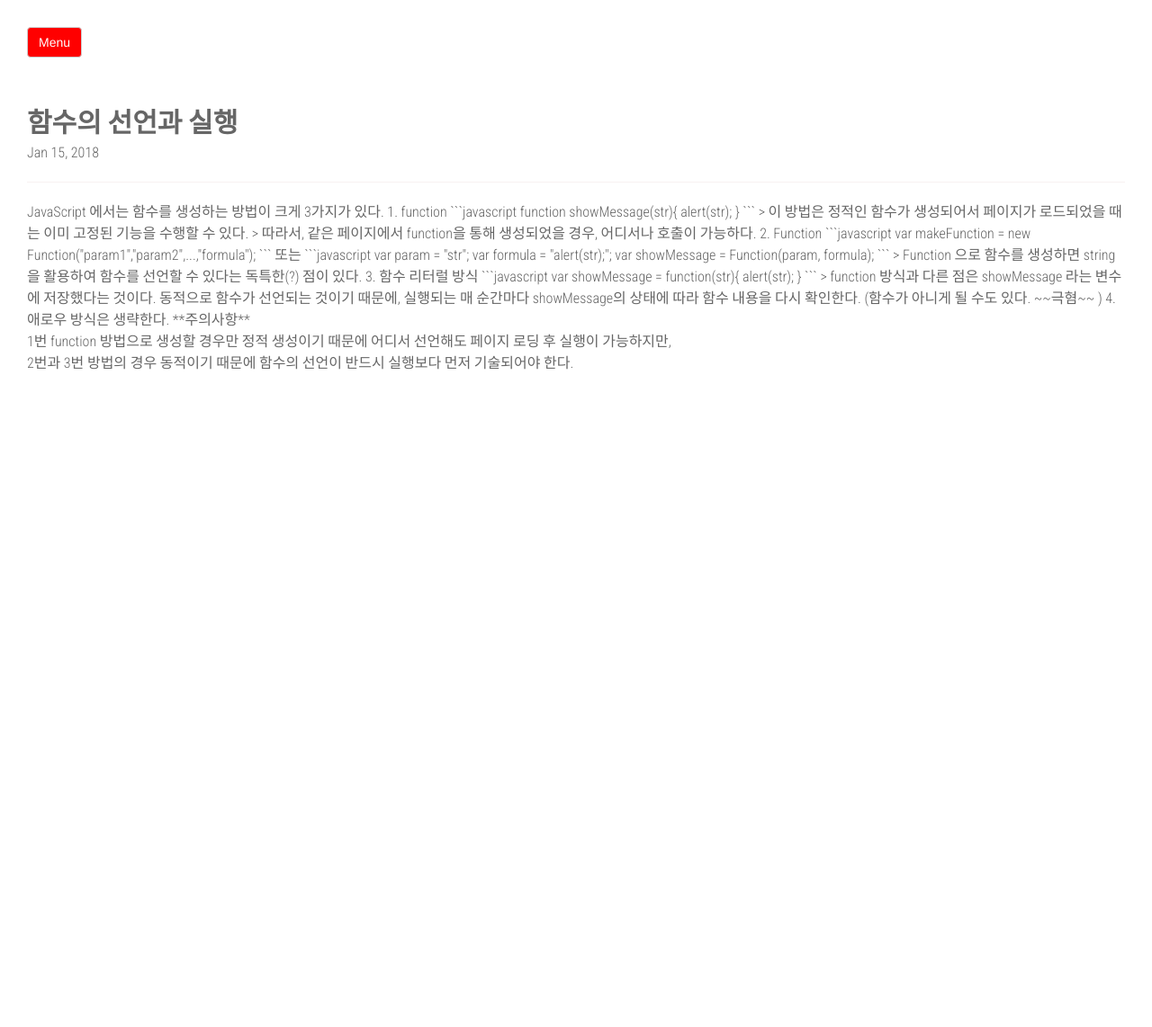
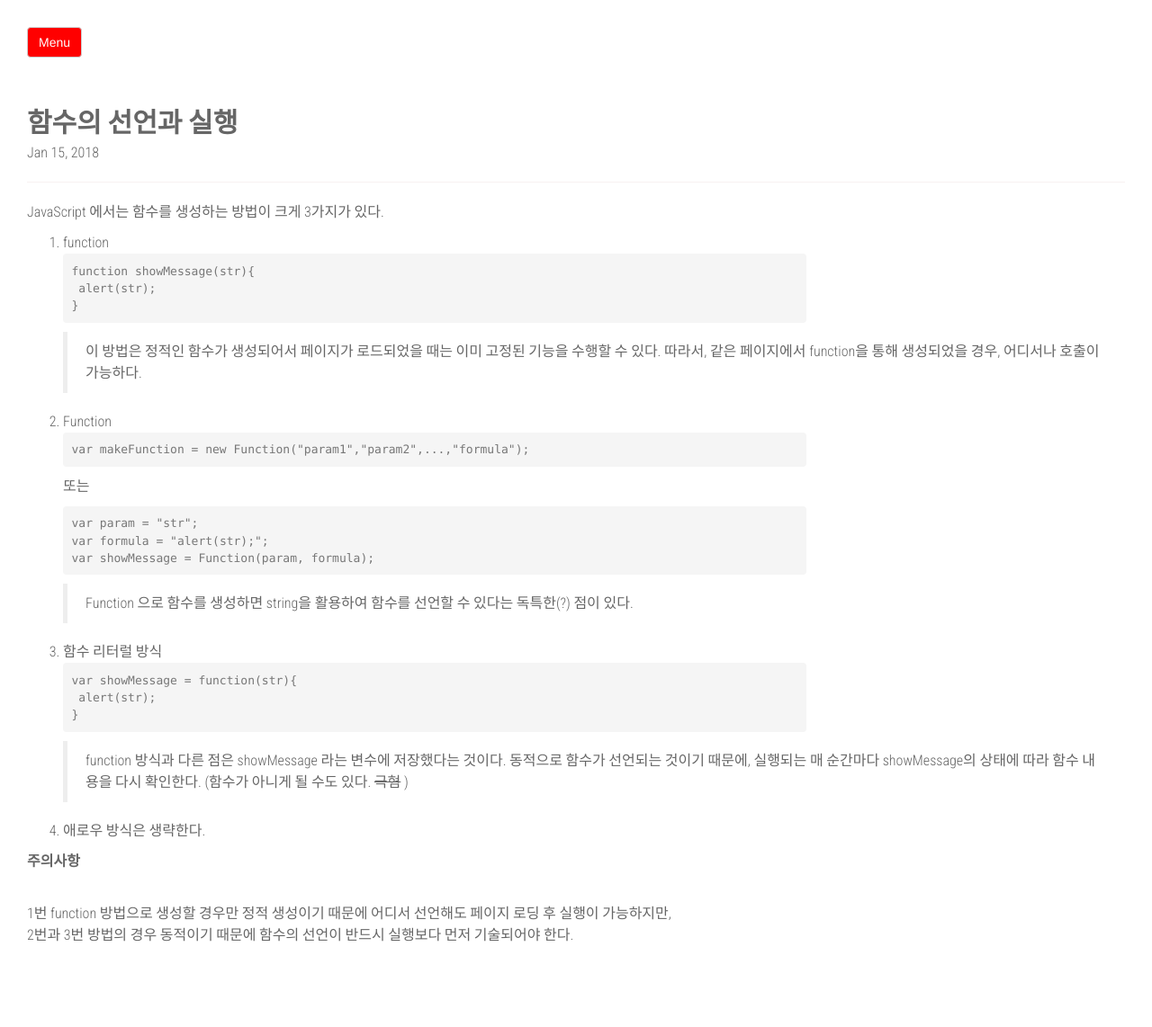
Before and after one commit to daehoney/daehoney.github.io, a Jekyll site: the page built from _posts/2018-01-14-js001.markdown, in a window 1280 px wide. Shown: the whole page at 90% size. Built offline with Jekyll 4.4.1, drawn with Linux system fonts in a browser that asks for light colours; nearby versions of some CDN libraries; comment, search, counter and statistics services are not loaded; before the commit the page ends 900 px from its top, so only the background shows below that.

Commit message:
no message

```diff
--- a/_posts/2018-01-14-js001.markdown
+++ b/_posts/2018-01-14-js001.markdown
@@ -5,7 +5,7 @@ date:   2018-01-14 23:02:01 -0500
 comments: true
 categories: JavaScript
 ---
-<p>
+
 JavaScript 에서는 함수를 생성하는 방법이 크게 3가지가 있다.
 
 1. function
@@ -40,8 +40,11 @@ var showMessage = function(str){
 
 4. 애로우 방식은 생략한다.
 
+<p>
+</p>
 
-
-**주의사항**<br>
+**주의사항**
+<p>
+<br>
 1번 function 방법으로 생성할 경우만 정적 생성이기 때문에 어디서 선언해도 페이지 로딩 후 실행이 가능하지만, <br>2번과 3번 방법의 경우 동적이기 때문에 함수의 선언이 반드시 실행보다 먼저 기술되어야 한다.
 </p>
```
